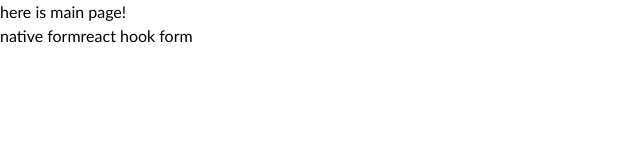
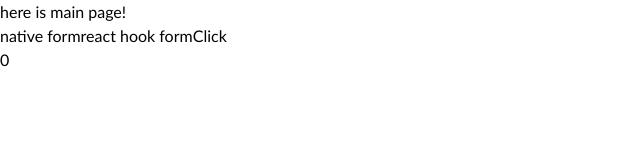
Before and after one commit to Tedzury/RSSchool_react_components, a React (Vite) app: page / in a window 1280 px wide. Shown: the top 160 px of the page, without its empty margins (0-640 px from the left). Built offline with nearby package versions, Linux system fonts and the light colour scheme.

Commit message:
feat: add and configure redux store for app

```diff
--- a/src/App.tsx
+++ b/src/App.tsx
@@ -2,6 +2,8 @@
 import MainPage from './pages/MainPage';
 import NativeForm from './pages/NativeForm';
 import ReactHookForm from './pages/ReactHookForm';
+import { Provider } from 'react-redux';
+import { store } from './store/store';
 
 const router = createBrowserRouter([
   {
@@ -19,5 +21,9 @@
 ]);
 
 export default function App() {
-  return <RouterProvider router={router} />;
+  return (
+    <Provider store={store}>
+      <RouterProvider router={router} />
+    </Provider>
+  );
 }
--- a/src/pages/MainPage.tsx
+++ b/src/pages/MainPage.tsx
@@ -1,11 +1,19 @@
 import { Link } from 'react-router-dom';
+import { setLastShown } from '../store/appStateSlice';
+import { useAppDispatch, useAppSelector } from '../store/hooks';
 
 export default function MainPage() {
+  const { lastShown } = useAppSelector((state) => state.appReducer);
+  const dispatch = useAppDispatch();
   return (
     <article>
       <div>here is main page!</div>
       <Link to="/native_form">native form</Link>
       <Link to="/react_hook_form">react hook form</Link>
+      <button onClick={() => dispatch(setLastShown(lastShown + 1))}>
+        Click
+      </button>
+      <h4>{lastShown}</h4>
     </article>
   );
 }
--- /dev/null
+++ b/src/shared/types/index.ts
@@ -0,0 +1,16 @@
+export type AppStateType = {
+  lastShown: number;
+  formsData: FormDataType[];
+};
+
+export type FormDataType = {
+  name: string;
+  age: number;
+  email: string;
+  password: string;
+  confirmPassword: string;
+  gender: string;
+  accept: boolean;
+  picture: File;
+  country: string;
+};
--- /dev/null
+++ b/src/store/appStateSlice.ts
@@ -0,0 +1,24 @@
+import { createSlice } from '@reduxjs/toolkit';
+import { PayloadAction } from '@reduxjs/toolkit/dist/createAction';
+import { FormDataType, AppStateType } from '../shared/types';
+
+const initialState: AppStateType = {
+  lastShown: 0,
+  formsData: [] as FormDataType[],
+};
+
+export const appStateSlice = createSlice({
+  name: 'appState',
+  initialState,
+  reducers: {
+    setLastShown: (state, action: PayloadAction<number>) => {
+      state.lastShown = action.payload;
+    },
+    addFormData: (state, action: PayloadAction<FormDataType>) => {
+      state.formsData = [...state.formsData, action.payload];
+    },
+  },
+});
+
+export const { setLastShown, addFormData } = appStateSlice.actions;
+export default appStateSlice.reducer;
--- /dev/null
+++ b/src/store/hooks.ts
@@ -0,0 +1,6 @@
+import { TypedUseSelectorHook, useDispatch, useSelector } from 'react-redux';
+
+import { RootState, AppDispatch } from './store';
+
+export const useAppDispatch: () => AppDispatch = useDispatch;
+export const useAppSelector: TypedUseSelectorHook<RootState> = useSelector;
--- /dev/null
+++ b/src/store/store.ts
@@ -0,0 +1,9 @@
+import { configureStore } from '@reduxjs/toolkit';
+import appReducer from './appStateSlice';
+
+export const store = configureStore({
+  reducer: { appReducer },
+});
+
+export type RootState = ReturnType<typeof store.getState>;
+export type AppDispatch = typeof store.dispatch;
```
